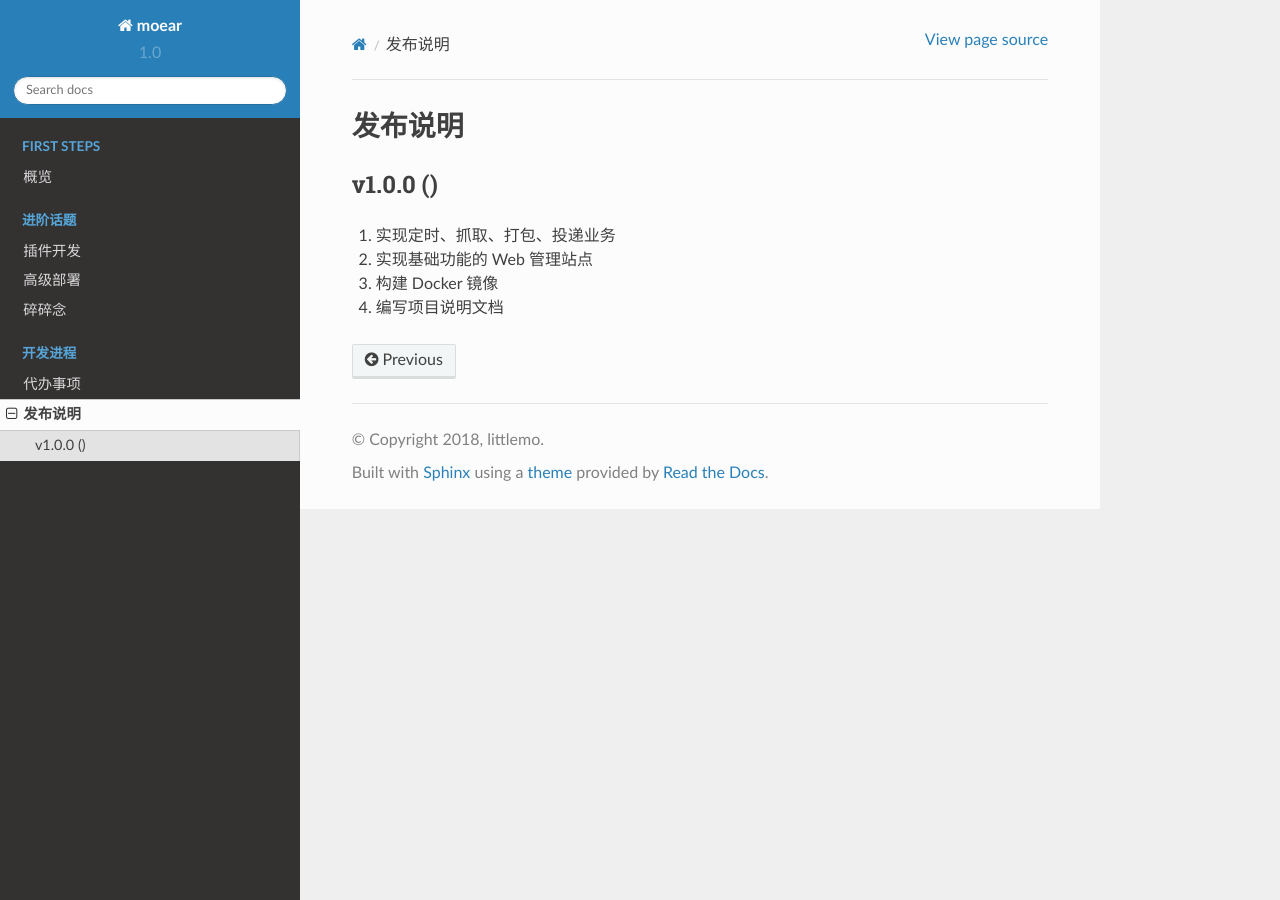
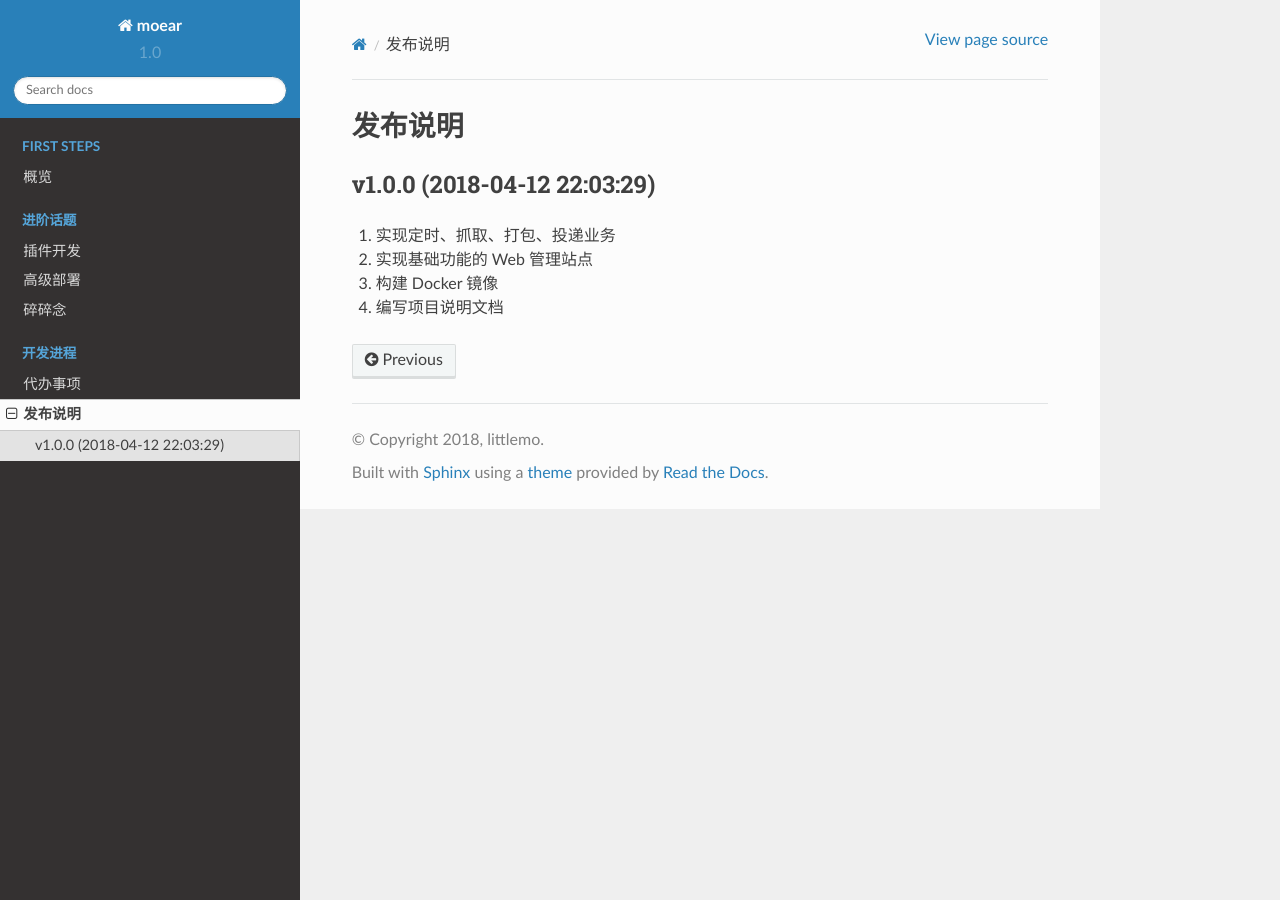
Before and after one commit to littlemo/moear, a Sphinx documentation site: the page built from docs/source/development/release.rst, in a window 1280 px wide. Built offline with Sphinx 7.4.7 and the Read the Docs theme 2.0.0, drawn with Linux system fonts in a browser that asks for light colours; formulas are drawn with MathJax 3.

Commit message:
M: 添加发布时间戳

```diff
--- a/docs/source/development/release.rst
+++ b/docs/source/development/release.rst
@@ -4,7 +4,7 @@
 发布说明
 ========
 
-v1.0.0 ()
+v1.0.0 (2018-04-12 22:03:29)
 ----------------------------
 
 #. 实现定时、抓取、打包、投递业务
```
